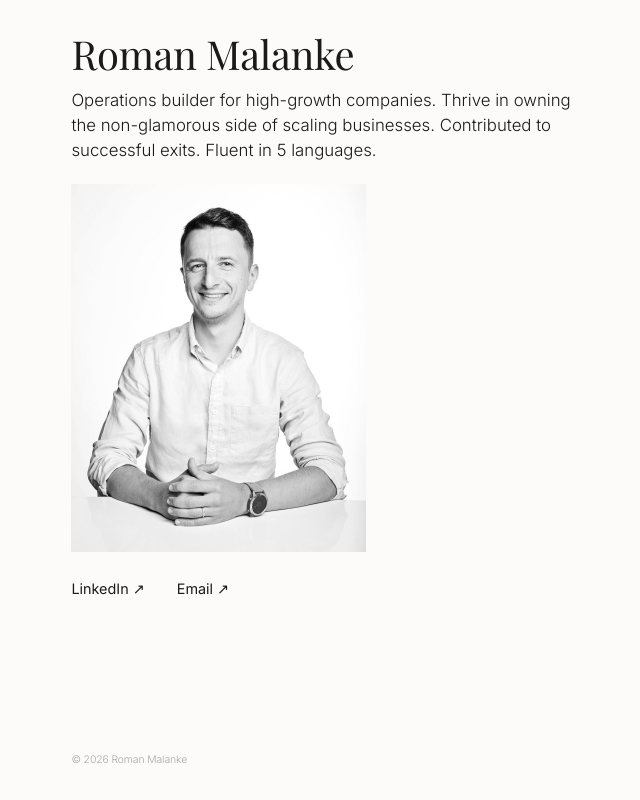
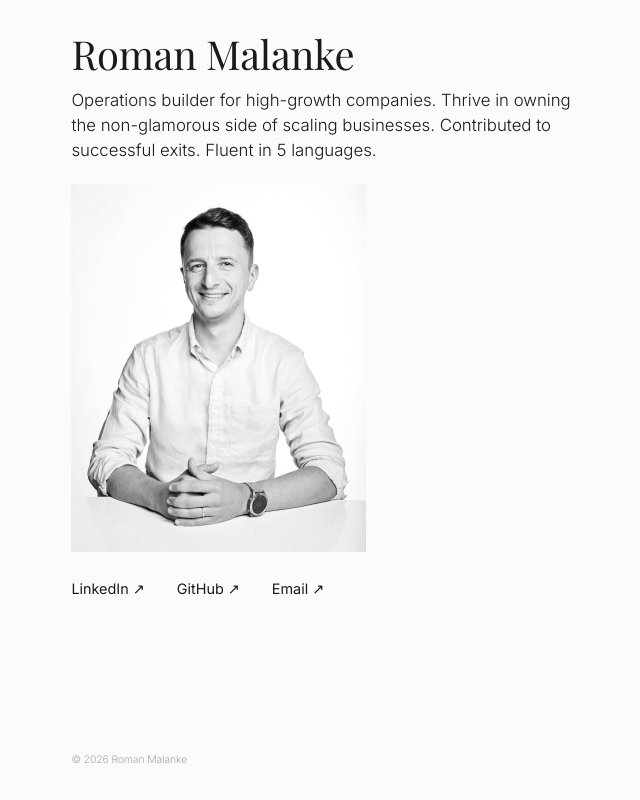
Before and after one commit to romanmalanke/romanmalanke.github.io, a plain HTML site: page index.html in a window 1280 px wide. Shown: the whole page, without its empty margins (31-671 px from the left). Drawn offline with nearby package versions, Linux system fonts and the light colour scheme.

Commit message:
Add GitHub link to profile links
Co-authored-by: factory-droid[bot] <138933559+factory-droid[bot]@users.noreply.github.com>

```diff
--- a/index.html
+++ b/index.html
@@ -213,6 +213,7 @@
 
         <div class="links-container">
             <a href="https://linkedin.com/in/malanke" target="_blank" rel="noopener noreferrer">LinkedIn ↗</a>
+            <a href="https://github.com/romanmalanke" target="_blank" rel="noopener noreferrer">GitHub ↗</a>
             <a href="mailto:roman@malanke.com">Email ↗</a>
         </div>
     </main>
```
